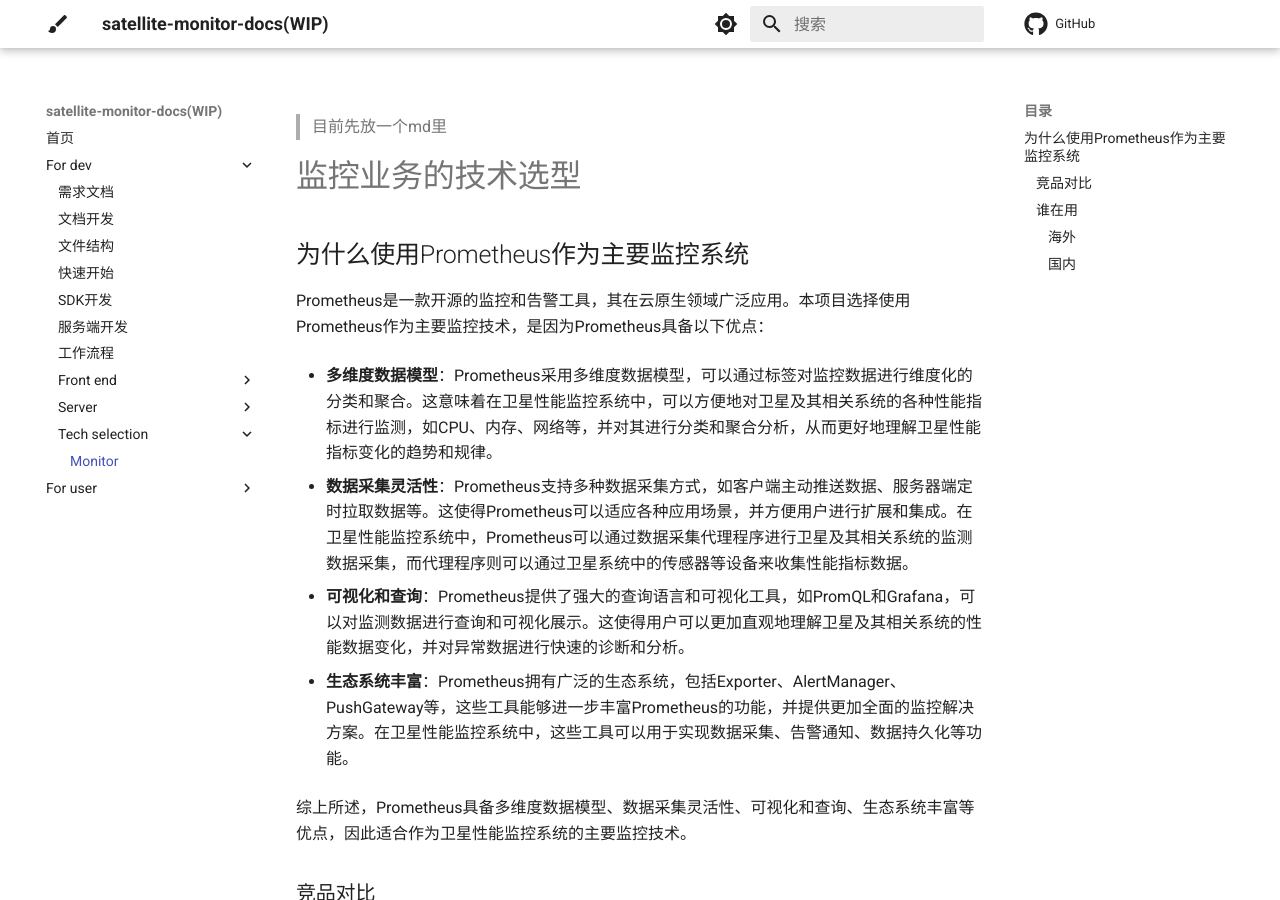
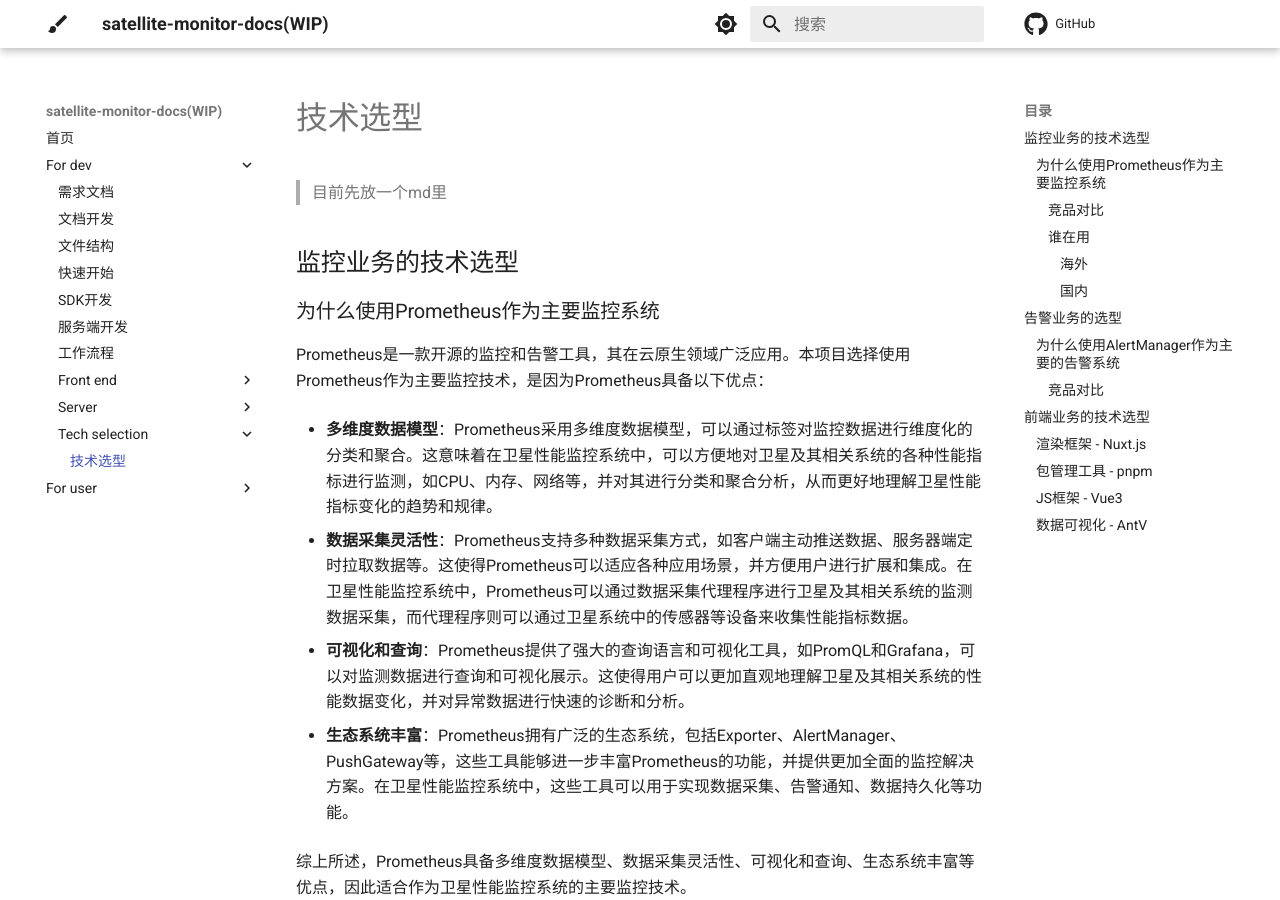
Before and after one commit to GenshinImpactMaster/satellite-monitor-docs, an MkDocs documentation site: the page built from docs/for-dev/tech-selection/monitor.md, in a window 1280 px wide and 900 px high. Built offline with MkDocs 1.6.1 and Material for MkDocs 9.7.7, drawn with Linux system fonts in a browser that asks for light colours; comment, search, counter and statistics services are not loaded.

Commit message:
fix: add title

```diff
--- a/docs/for-dev/tech-selection/monitor.md
+++ b/docs/for-dev/tech-selection/monitor.md
@@ -1,8 +1,9 @@
+# 技术选型
 > 目前先放一个md里
 
-# 监控业务的技术选型
+## 监控业务的技术选型
 
-## 为什么使用Prometheus作为主要监控系统
+### 为什么使用Prometheus作为主要监控系统
 
 Prometheus是一款开源的监控和告警工具，其在云原生领域广泛应用。本项目选择使用Prometheus作为主要监控技术，是因为Prometheus具备以下优点：
 
@@ -16,7 +17,7 @@ Prometheus是一款开源的监控和告警工具，其在云原生领域广泛
 
 综上所述，Prometheus具备多维度数据模型、数据采集灵活性、可视化和查询、生态系统丰富等优点，因此适合作为卫星性能监控系统的主要监控技术。
 
-### 竞品对比
+#### 竞品对比
 以下是一些其他监控系统与Prometheus的对比，以证明Prometheus作为卫星性能监控系统的主要监控技术的可行性：
 
 1. **Zabbix VS Prometheus**：Zabbix是一款流行的监控工具，具有强大的告警和可视化功能。但与Prometheus相比，Zabbix在扩展性、数据模型、数据采集和性能等方面存在一些限制。例如，Zabbix需要手动配置监控项和主机，而Prometheus则可以自动发现和注册目标。此外，Prometheus的数据模型更加灵活，可以方便地进行标签分类和聚合分析，而Zabbix则需要在应用中手动设置数据模型。
@@ -25,10 +26,10 @@ Prometheus是一款开源的监控和告警工具，其在云原生领域广泛
 
 3. **InfluxDB VS Prometheus**：InfluxDB是一款专门用于时序数据的数据库，具有高吞吐量、高性能和高可用性。但与Prometheus相比，InfluxDB在可扩展性和数据模型方面存在一些限制。例如，InfluxDB需要手动创建索引和分区，并且无法支持多维度数据模型，而Prometheus则可以自动创建索引和分区，并且支持标签分类和聚合分析。
 
-### 谁在用
-#### 海外
+#### 谁在用
+##### 海外
 ![](../../img/whouseprom.png)
-#### 国内
+##### 国内
 国内大厂的云监控业务均采用普罗米修斯作为主要的监控系统
 
 - 阿里云 - 云监控业务
@@ -36,9 +37,9 @@ Prometheus是一款开源的监控和告警工具，其在云原生领域广泛
 - 百度智能云 - 监控业务
 - 腾讯云 - 云监控业务
 
-# 告警业务的选型
+## 告警业务的选型
 
-## 为什么使用AlertManager作为主要的告警系统
+### 为什么使用AlertManager作为主要的告警系统
 
 AlertManager是一个开源的告警路由和处理工具，它与Prometheus紧密集成，是Prometheus监控体系中的重要组成部分。以下是本项目选择AlertManager作为主要技术的一些原因：
 
@@ -48,14 +49,14 @@ AlertManager是一个开源的告警路由和处理工具，它与Prometheus紧
 
 综上所述，AlertManager是一款功能强大、高度可靠的告警处理工具，与Prometheus紧密集成，为本项目的告警业务提供了很多优势。通过AlertManager，我们可以灵活地管理和处理告警，快速地响应故障条件，提高系统的可靠性和可用性。
 
-### 竞品对比
+#### 竞品对比
 
 1. **PagerDuty** PagerDuty是一家领先的数字运营管理平台，提供了完整的事件管理、故障管理、协作和自动化工具。PagerDuty的告警路由和处理功能与AlertManager类似，也支持多种接收器（如SMS、电话、邮件、Slack等），并可以根据告警级别和标签进行路由。PagerDuty还提供了一些其他功能，如可视化事件状态、自定义通知、Escalation Policy等，使得它可以作为一个全面的数字运营管理平台来使用。相对于AlertManager，PagerDuty的优势在于其全面的事件管理和自动化功能，它可以帮助企业更好地响应故障和事件，减少故障的影响。但是，PagerDuty很贵，对于小型企业而言可能不太适合。
 
 2. **Opsgenie** Opsgenie是一款基于云的响应平台，为企业提供了强大的告警路由和处理功能。Opsgenie支持多种接收器（如SMS、电话、邮件、Slack等），并可以根据告警级别和标签进行路由。Opsgenie还提供了一些其他功能，如灵活的告警规则、可视化报表、自动化任务等，使得它可以作为一个全面的告警处理平台来使用。相对于AlertManager，Opsgenie的优势在于其更加全面的告警规则和自动化功能，可以帮助企业更好地管理和处理告警。但是，Opsgenie的定价也比AlertManager高，可能不适合小型企业。
 
-# 前端业务的技术选型
-## 渲染框架 - Nuxt.js
+## 前端业务的技术选型
+### 渲染框架 - Nuxt.js
 Nuxt.js可以带给用户更好的体验，主要得益于其服务端渲染（SSR）的能力。与传统的客户端渲染（CSR）相比，服务端渲染可以提供更好的性能和用户体验。
 
 具体来说，服务端渲染可以在服务器端将Vue.js组件渲染为HTML字符串并发送到客户端，从而提高页面的加载速度和响应速度，进而提升用户的体验感受。以下是Nuxt.js服务端渲染的几个优势：
@@ -80,7 +81,7 @@ TODO: 贴SSR&MPA和CSR&SPA的跑分图
 
 TODO: 不知道Vite有没有对应的Bundle Analyzer，最好也贴个图
 
-## 包管理工具 - pnpm
+### 包管理工具 - pnpm
 在项目中选择使用pnpm作为包管理工具相对于npm和yarn有以下优点：
 
 1. **更快的安装速度**：与npm和yarn相比，pnpm的安装速度更快。因为pnpm使用一种类似于硬链接的方式来安装依赖项，它可以避免在不同项目之间重复安装相同的依赖项。
@@ -92,7 +93,7 @@ TODO: 不知道Vite有没有对应的Bundle Analyzer，最好也贴个图
 有关npm和yarn与pnpm之间的比较，有一些基准测试已经表明，pnpm的性能在某些情况下比npm和yarn更好。例如，pnpm的安装速度可以比npm和yarn快10倍以上。同时，pnpm在安装依赖项时可以减少磁盘使用量，并提供更快的本地缓存。这些特性使得pnpm在大型项目中更具可扩展性和可维护性。
 
 ~~## Monorepo - pnpm-workspace(虽然用了，但是好像没什么必要)~~
-## JS框架 - Vue3
+### JS框架 - Vue3
 
 Vue3作为新的Vue主版本，相对于Vue2有以下优势：
 
@@ -105,7 +106,7 @@ Vue3作为新的Vue主版本，相对于Vue2有以下优势：
 4. **更好的工具链**：Vue3针对开发过程中的痛点做了一系列的优化，比如对单文件组件进行了改进，使得编写和调试更加便捷。同时，Vue3提供了一些新的工具，如Vite等，以提高开发效率。
 
 综上所述，Vue3相较于Vue2、jQuery和纯JS具有更好的性能、更好的可维护性、更好的类型支持和更好的工具链。因此，在开发大型前端应用时，选择Vue3作为主要技术栈可以提高应用的开发效率和用户体验。
-## 数据可视化 - AntV
+### 数据可视化 - AntV
 
 相对于传统的Canvas图表开发，AntV具有以下优越性：
 
```
